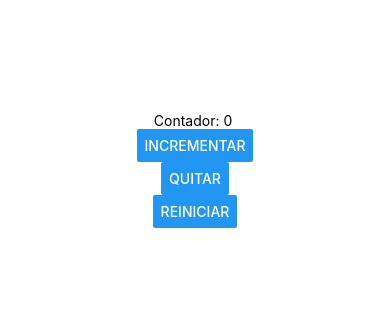
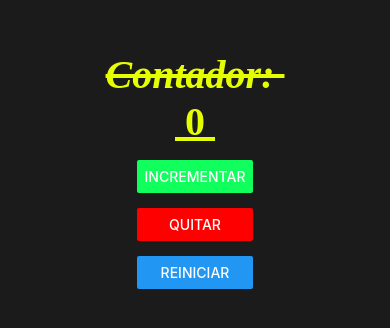
Before and after one commit to 19084DANI/PAM215, a React Native app in the folder intro/: screen / in a window 390 px wide. Shown: the part 252-580 px from the top of the page. Built offline with nearby package versions, Linux system fonts and the light colour scheme.

Commit message:
Practica6 cambios recientes

```diff
--- a/intro/App.js
+++ b/intro/App.js
@@ -1,33 +1,13 @@
-/*1-.import: zona de importaciones
-  todo lo que egregaremos a nuestra pantalla en especifico*/
-import { StatusBar } from 'expo-status-bar';
-import { StyleSheet, Text, View , Button } from 'react-native';
-import React,{useState} from 'react';
 
-//2-. mainScreen:zona de comoponentes
+
+import ContadorScreen from './screens/ContadorScreen'
 export default function App() {
 
-  const[Contador,setcontaddor]=useState(0);//destructuracion
+
 
   return (
-    <View style={styles.container}>
+    <ContadorScreen> </ContadorScreen>
 
-      <Text>Contador: {Contador} </Text>
-      <Button title='Incrementar'onPress={()=>setcontaddor(Contador+1)}></Button>
-      <Button title='Quitar'onPress={()=>setcontaddor(Contador-1)}></Button>
-      <Button title='Reiniciar'onPress={()=>setcontaddor(Contador-Contador)}></Button>
-      <StatusBar style="auto" />
 
-    </View>
   );
-
 }
-//3-.Style: zona de estilos y posicionamiento
-const styles = StyleSheet.create({
-  container: {
-    flex: 1,
-    backgroundColor: '#fff',
-    alignItems: 'center',
-    justifyContent: 'center',
-  },
-});
--- /dev/null
+++ b/intro/screens/ContadorScreen.js
@@ -0,0 +1,59 @@
+/*1-.import: zona de importaciones
+  todo lo que egregaremos a nuestra pantalla en especifico*/
+import { StatusBar } from 'expo-status-bar';
+import { StyleSheet, Text, View , Button } from 'react-native';
+import React,{useState} from 'react';
+
+//2-. mainScreen:zona de comoponentes
+export default function App() {
+
+  const[Contador,setcontaddor]=useState(0);//destructuracion
+
+  return (
+
+    <View style={styles.container}>
+
+      <Text style={styles.texto} >Contador: </Text>
+            <Text style={styles.texto2} > {Contador} </Text>
+
+      <View style={styles.contendorbotones}>
+      <Button color={'#10ff5cff'} title='Incrementar'onPress={()=>setcontaddor(Contador+1)}></Button>
+      <Button color={'red'} title='Quitar'onPress={()=>setcontaddor(Contador-1)}></Button>
+      <Button title='Reiniciar'onPress={()=>setcontaddor(Contador-Contador)}></Button>
+          </View>
+      <StatusBar style="auto" />
+
+    </View>
+  );
+
+}
+//3-.Style: zona de estilos y posicionamiento
+const styles = StyleSheet.create({
+  container: {//dentro de esta clase es importante cuidar llaves y comas para poder separar y no falle nuestro proyecto
+    flex: 1,
+    backgroundColor: '#1b1b1bff',//le asignara el color al fondo
+    alignItems: 'center',
+    justifyContent: 'center',
+  },
+  texto:{
+    fontFamily:"Couirer",
+    fontSize:40,
+    color: '#e5ff00ff',
+    fontWeight: 'bold',
+    fontStyle: 'italic',
+    textDecorationLine: 'line-through',
+  },
+  texto2:{
+    fontFamily:"Couirer",
+    fontSize:40,
+    color: '#e5ff00ff',
+    fontWeight: 'bold',
+    fontStyle: '',
+    textDecorationLine: 'underline',
+  },
+  contendorbotones:{
+    marginTop:15,
+    flexDirection: "column",
+    gap:15,
+  },
+});
```
